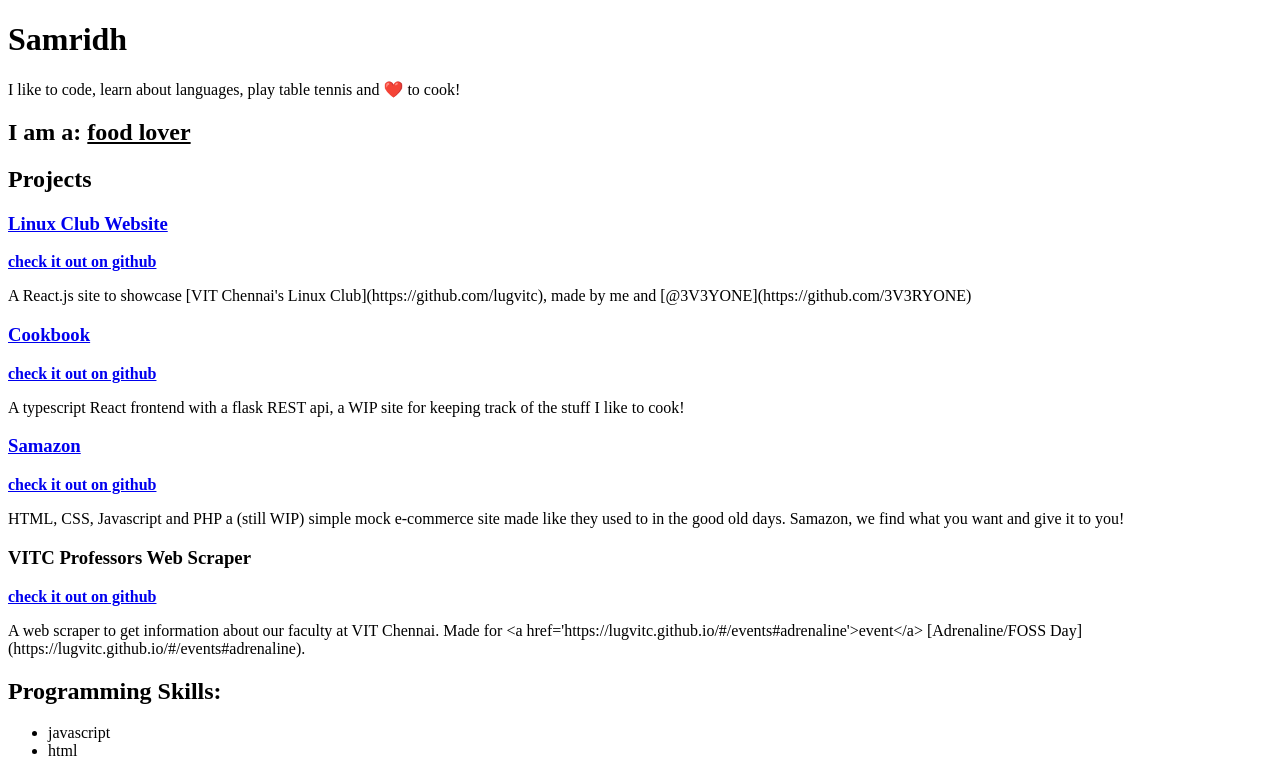
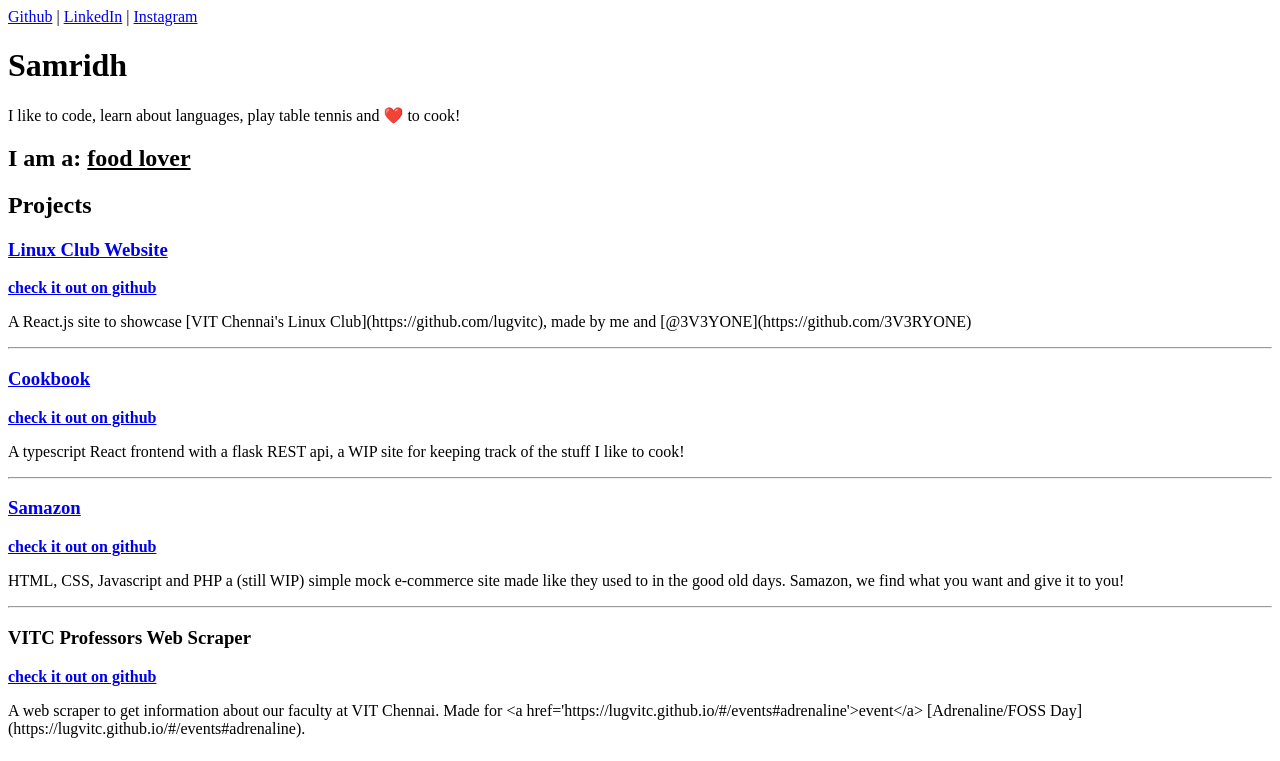
Before and after one commit to The5thAxiom/portfolio-old, a React (Create React App) app: page / in a window 1280 px wide. Shown: the top 761 px of the page. Built offline with nearby package versions, Linux system fonts and the light colour scheme; the HTML template or start-up script is replaced by a standard one.

Commit message:
social links added; readme added

```diff
--- a/package.json
+++ b/package.json
@@ -2,7 +2,6 @@
     "name": "portfolio",
     "version": "0.1.0",
     "private": true,
-    "homepage": "www.samridh.live",
     "dependencies": {
         "@testing-library/jest-dom": "^5.16.4",
         "@testing-library/react": "^13.1.1",
--- a/src/App.tsx
+++ b/src/App.tsx
@@ -5,6 +5,16 @@ import data from './data.json';
 export default function App() {
     return (
         <>
+            <nav>
+                {data.socialLinks.map((link, index) => (
+                    <>
+                        <a href={link.link} target='_blank' rel='noreferrer'>
+                            {link.name}
+                        </a>
+                        {index !== data.socialLinks.length - 1 && ' | '}
+                    </>
+                ))}
+            </nav>
             <h1>Samridh</h1>
             <p>{data.intro}</p>
             <h2>
@@ -24,6 +34,7 @@ export default function App() {
                         <a href={project.githubLink}>check it out on github</a>
                     </b>
                     <p>{project.about}</p>
+                    {index !== data.projects.length - 1 && <hr />}
                 </section>
             ))}
             <h2>Programming Skills:</h2>
--- a/src/data.json
+++ b/src/data.json
@@ -1,5 +1,13 @@
 {
     "name": "Samridh Anand Paatni",
+    "socialLinks": [
+        { "name": "Github", "link": "https://github.com/The5thAxiom" },
+        {
+            "name": "LinkedIn",
+            "link": "https://www.linkedin.com/in/samridh-anand-paatni-57a045215/"
+        },
+        { "name": "Instagram", "link": "https://www.instagram.com/" }
+    ],
     "intro": "I like to code, learn about languages, play table tennis and ❤️ to cook!",
     "roles": [
         "web dev enthusiast",
```
Also changed, not shown: 1 other file (tests, documents, lock files or other folders).
